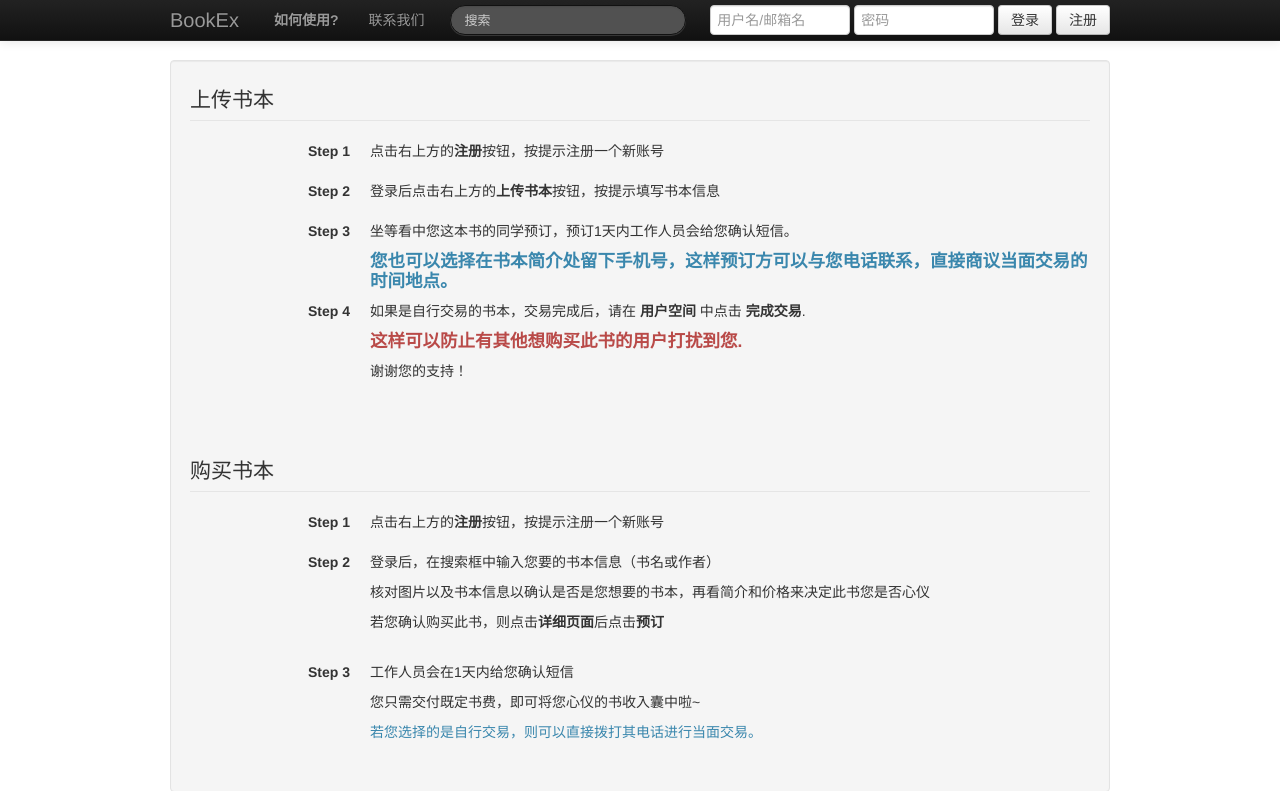
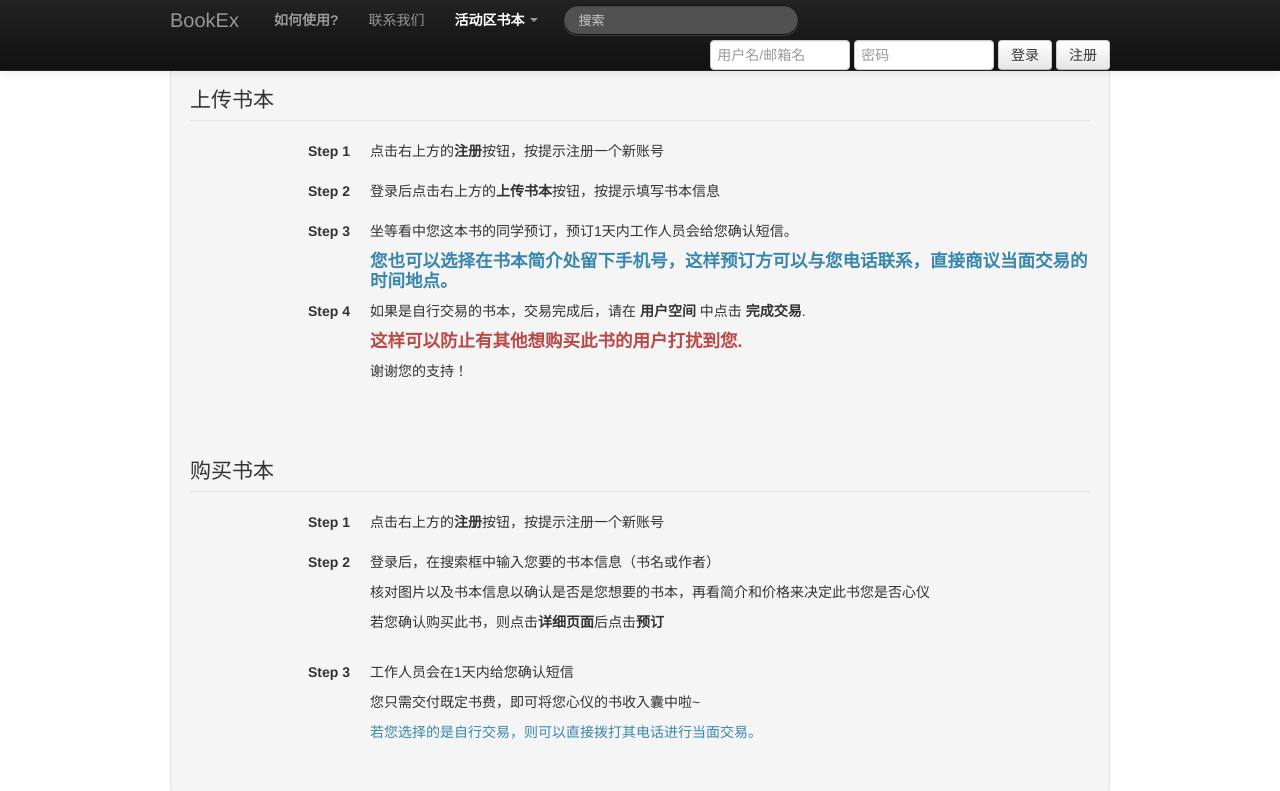
Before and after one commit to IcEternal/bookex_v1.0, a CodeIgniter app: page /index.php/welcome/about in a window 1280 px wide. Shown: the top 791 px of the page. Run offline with CodeIgniter, Linux system fonts and the light colour scheme.

Commit message:
add act to all pages

```diff
--- a/application/views/includes/header.php
+++ b/application/views/includes/header.php
@@ -49,6 +49,18 @@ table .person-info span
         <ul class="nav">
           <li><a href="<?php echo site_url('welcome/about') ?>"><b>如何使用?</b></a></li>
           <li><a href="<?php echo site_url('welcome/contact') ?>">联系我们</a></li>
+          <li class="dropdown">
+	            <a href="#" class="dropdown-toggle" data-toggle="dropdown">
+	            	<b style="color:white">活动区书本</b>
+	            	<b class="caret"></b>
+	          	</a>
+	            <ul class="dropdown-menu">
+				    <li><a href="<?php echo site_url('book_view/discount'); ?>">抵价券使用区</a></li>
+				    <li><a href="<?php echo site_url('book_view/free'); ?>">兑书券使用区</a></li>
+				    <li class="divider"></li>
+				    <li><a href="<?php echo site_url('welcome/act_detail'); ?>">活动规则说明</a></li>
+				</ul>
+	        </li>
         </ul>
       </div><!--/.nav-collapse -->
       <form class="navbar-search pull-left" action='<?php
```
